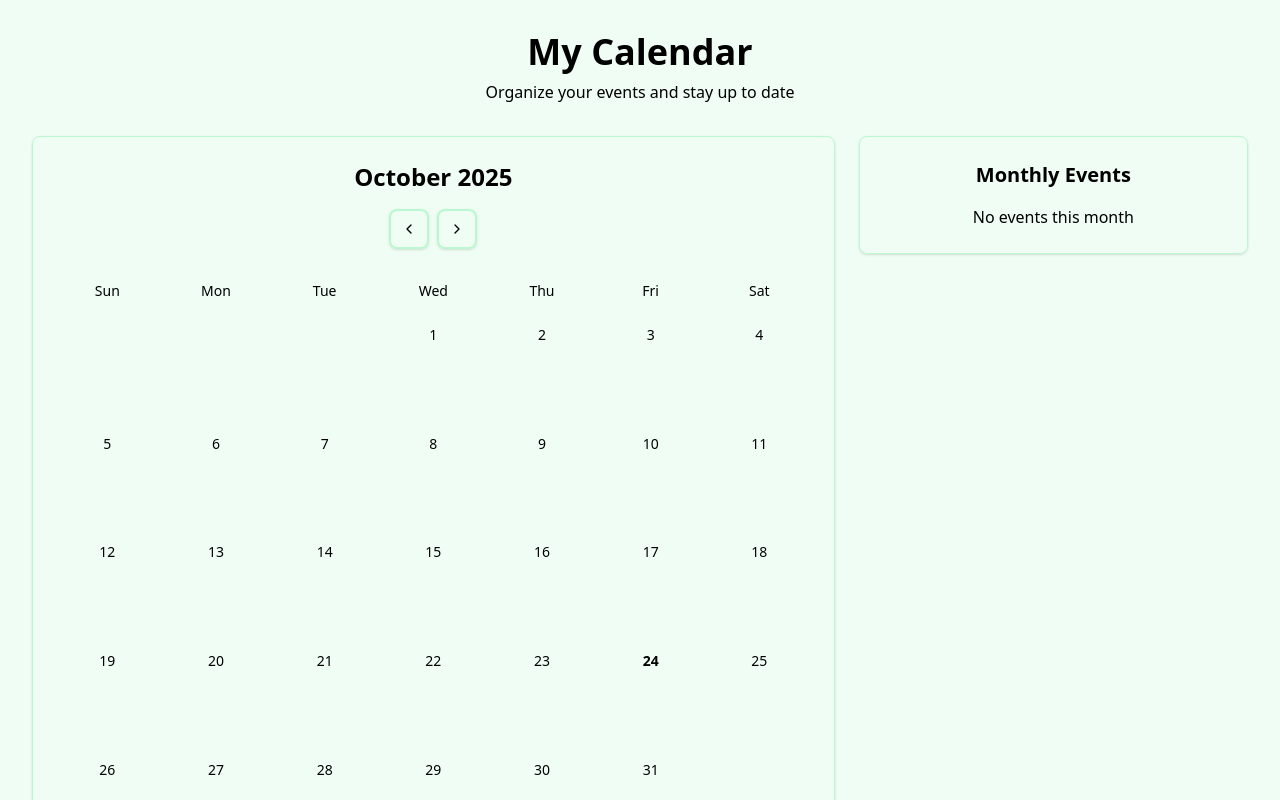
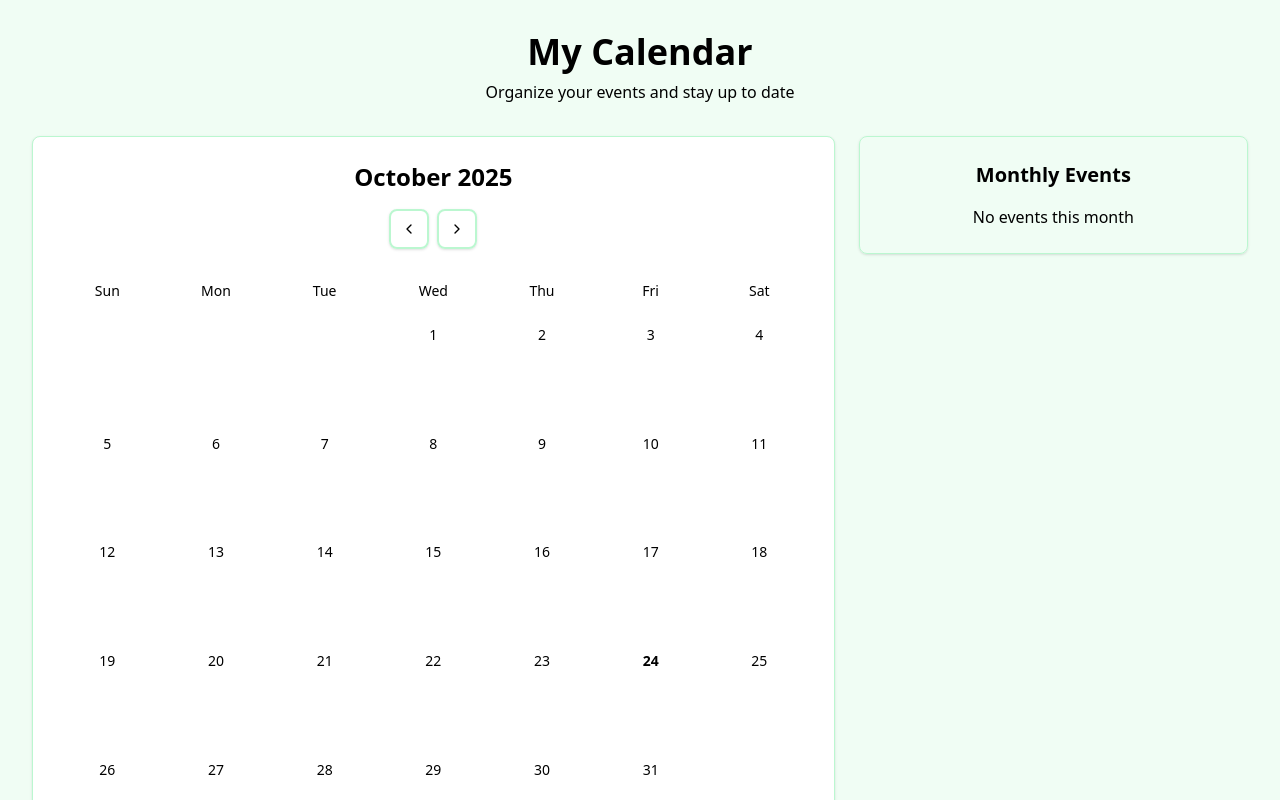
Before and after one commit to ferjbadev/DailyAgenda, a React (Vite) app: page / in a window 1280 px wide. Shown: the top 800 px of the page. Built offline with nearby package versions, Linux system fonts and the light colour scheme.

Commit message:
Update calendar.tsx

```diff
--- a/src/components/calendar.tsx
+++ b/src/components/calendar.tsx
@@ -128,7 +128,7 @@ export default function Calendar() {
 
   return (
     <div className="grid gap-6 lg:grid-cols-3">
-      <Card className="p-6 lg:col-span-2">
+      <Card className="p-6 lg:col-span-2 bg-white">
         <div className="mb-6">
           <h2 className="text-2xl font-semibold text-center mb-4">
             {MONTHS[month]} {year}
```
